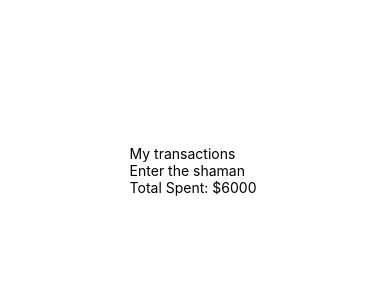
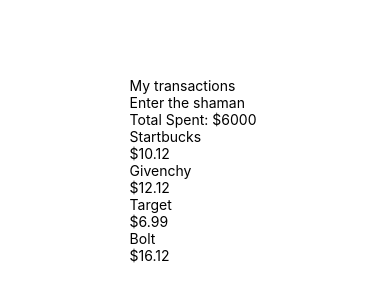
Before and after one commit to Elshaman/LiodeGalio-TransactionCard, a React Native app: screen / in a window 390 px wide. Shown: the part 252-552 px from the top of the page. Built offline with nearby package versions, Linux system fonts and the light colour scheme.

Commit message:
Basic version of card.... With Views and Text Components

```diff
--- a/App.tsx
+++ b/App.tsx
@@ -11,7 +11,22 @@ export default function App() {
           <Text>Total Spent: $6000 </Text>
         </View>
         <View>
-
+          <View>
+            <Text>Startbucks </Text>
+            <Text>$10.12</Text>
+          </View>
+          <View>
+            <Text>Givenchy  </Text>
+            <Text>$12.12</Text>
+          </View>
+          <View>
+            <Text>Target  </Text>
+            <Text>$6.99</Text>
+          </View>
+          <View>
+            <Text>Bolt  </Text>
+            <Text>$16.12</Text>
+          </View>
         </View>
       </View>
     </View>
```
